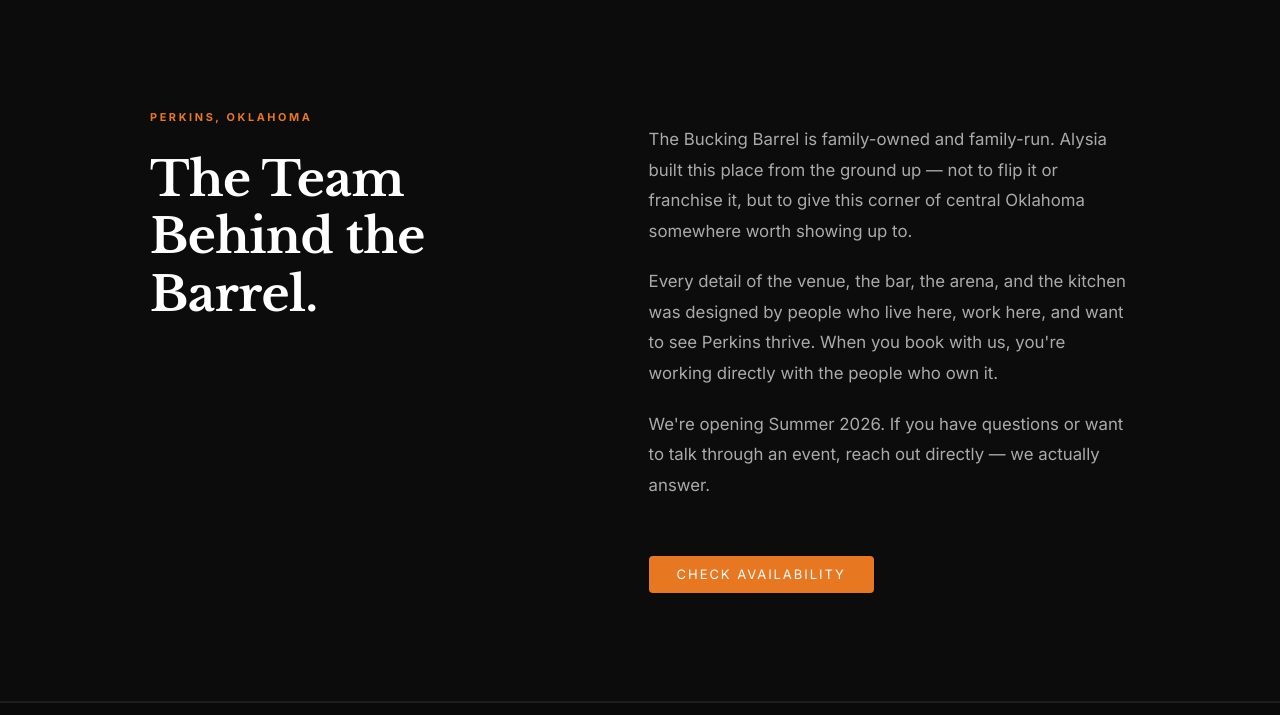
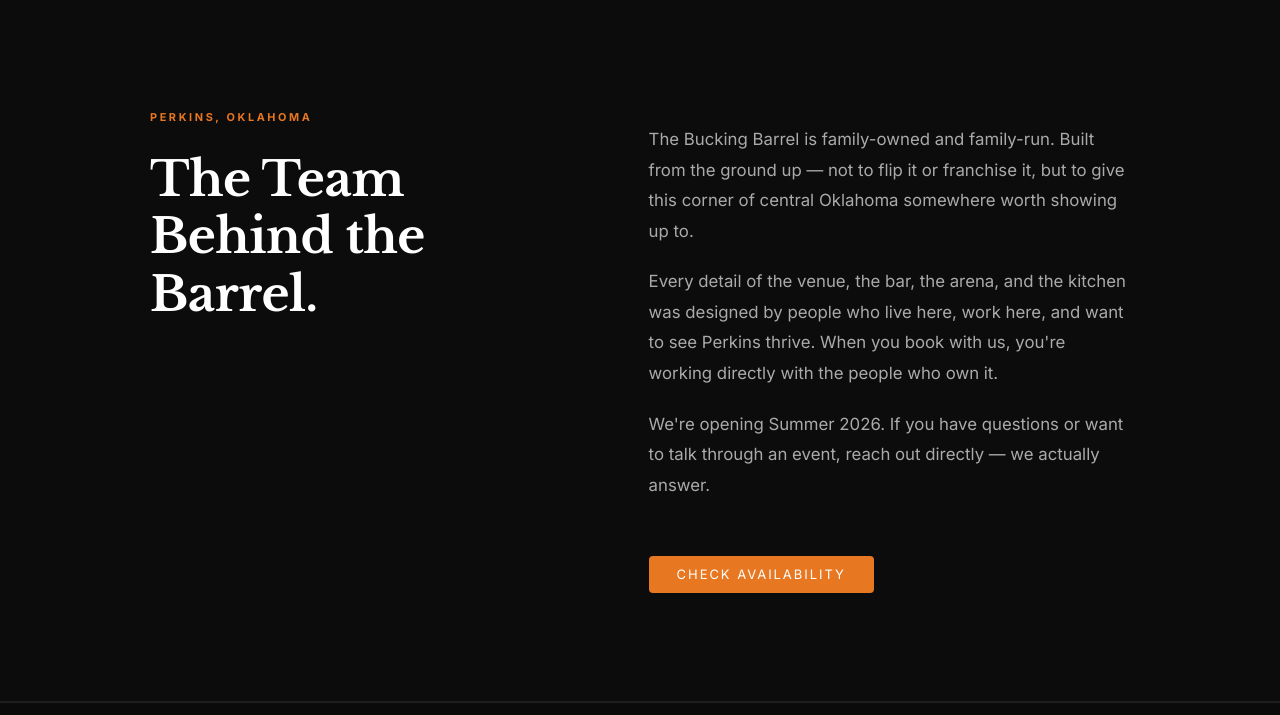
Before and after one commit to hollistrfc-hue/BuckingBarrel, a plain HTML site: page about.html in a window 1280 px wide. Shown: the part 85-800 px from the top of the page. Drawn offline with nearby package versions, Linux system fonts and the light colour scheme; a web font is replaced by a local one.

Commit message:
remove name from about page intro

```diff
--- a/about.html
+++ b/about.html
@@ -47,7 +47,7 @@
         <h2 class="origin-headline">The Team<br>Behind the<br>Barrel.</h2>
       </div>
       <div class="origin-body">
-        <p>The Bucking Barrel is family-owned and family-run. Alysia built this place from the ground up — not to flip it or franchise it, but to give this corner of central Oklahoma somewhere worth showing up to.</p>
+        <p>The Bucking Barrel is family-owned and family-run. Built from the ground up — not to flip it or franchise it, but to give this corner of central Oklahoma somewhere worth showing up to.</p>
         <p>Every detail of the venue, the bar, the arena, and the kitchen was designed by people who live here, work here, and want to see Perkins thrive. When you book with us, you're working directly with the people who own it.</p>
         <p>We're opening Summer 2026. If you have questions or want to talk through an event, reach out directly — we actually answer.</p>
         <a href="book.html" class="btn btn-orange" style="margin-top: 1.5rem; display: inline-block;">Check Availability</a>
```
